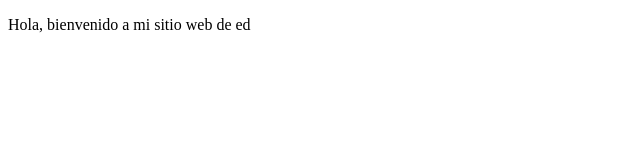
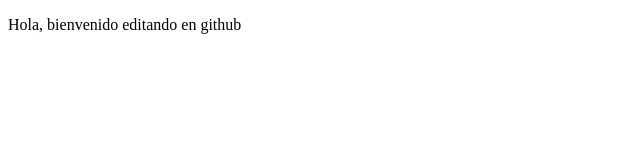
Before and after one commit to kh0p3/Ejemplo, a plain HTML site: page index.html in a window 1280 px wide. Shown: the full height of the page, 0-640 px from the left. Drawn offline with Linux system fonts and the light colour scheme.

Commit message:
first commit

```diff
--- a/index.html
+++ b/index.html
@@ -8,7 +8,7 @@
 </head>
 <body>
     <p>
-        Hola, bienvenido a mi sitio web de ed
+        Hola, bienvenido editando en github
     </p>
 </body>
 </html>
```
